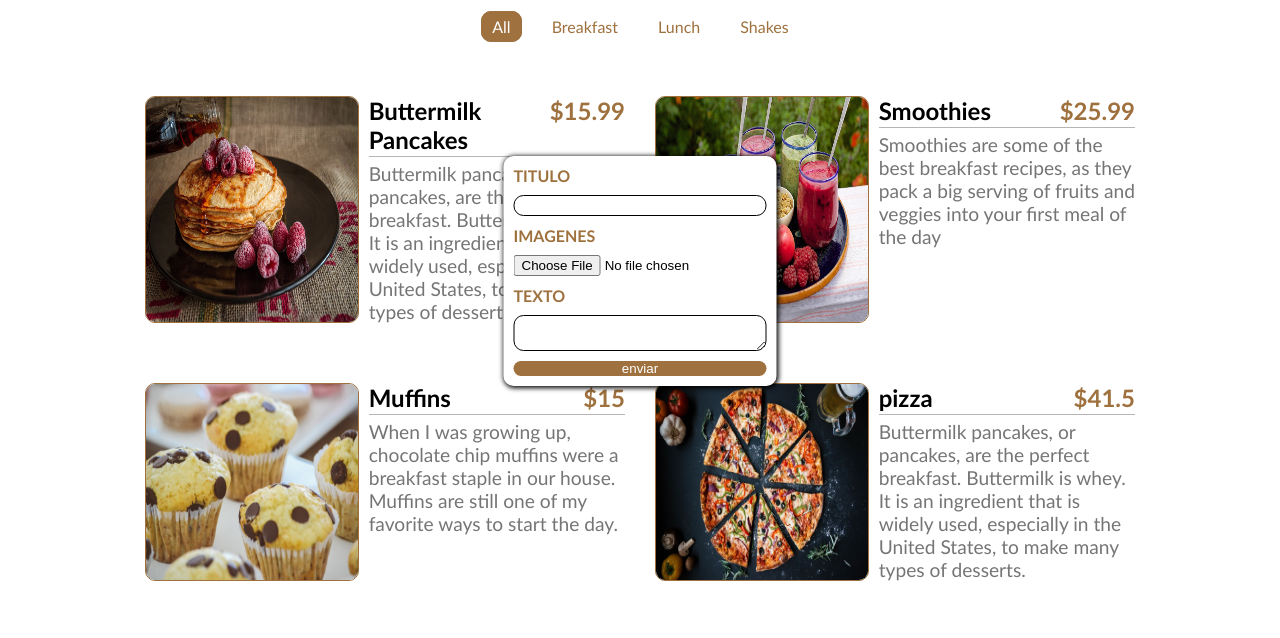
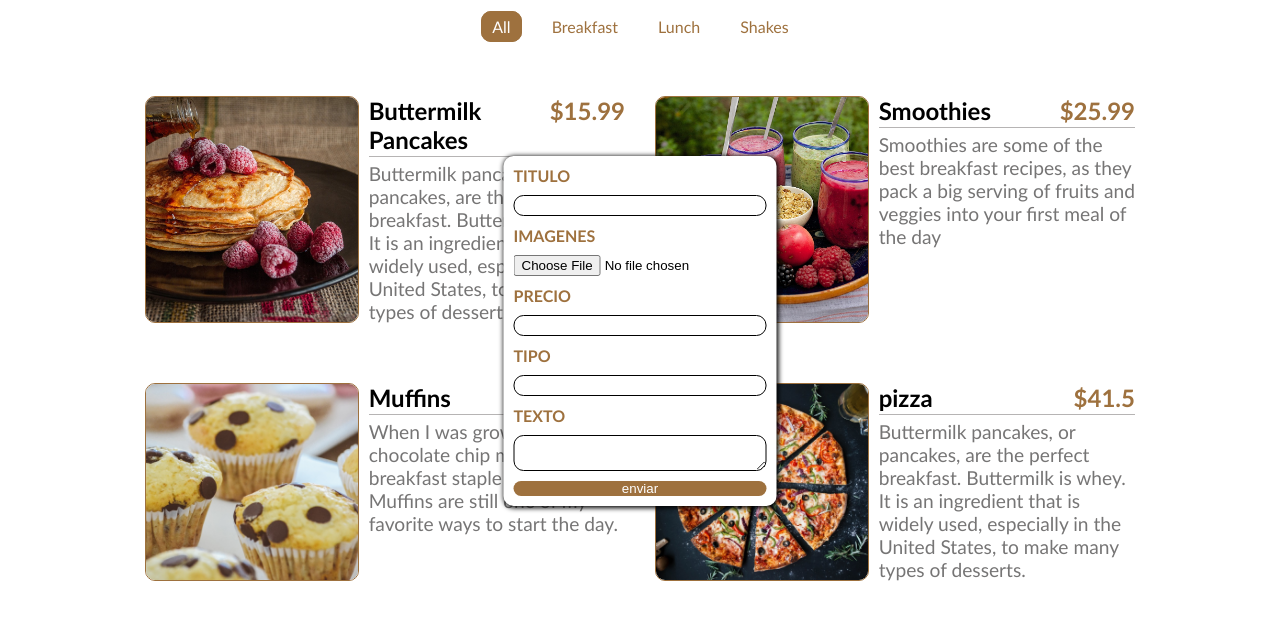
Before and after one commit to Ezequiel144/Restaurante, a plain HTML site: page index.html in a window 1280 px wide. Both pictures are taken after a click on the element "agregar". Shown: the part 84-722 px from the top of the page. Drawn offline with Linux system fonts and the light colour scheme.

Commit message:
commit 7

```diff
--- a/SASS/_contentmain.scss
+++ b/SASS/_contentmain.scss
@@ -27,6 +27,7 @@
                     height: 100%;
                     border: 1px solid #9e713e;
                     border-radius: 10px;
+                    object-fit: cover;
                 }
             }
             &__text{
--- a/app.js
+++ b/app.js
@@ -107,6 +107,7 @@ function captura(){
     const title = document.getElementById("titulo").value;
     const arch = document.getElementById("arch").value;
     const texto = document.getElementById("texto").value;
+    const price = document.getElementById("")
     menu.push(new Comidas(arch,title,texto));
     alert(title);
     alert(arch);
--- a/index.html
+++ b/index.html
@@ -29,6 +29,10 @@
             <input id="titulo" class="modal__form__enter" id="title" type="text">
             <label class="modal__form__title" for="img">imagenes</label>
             <input id="arch" class="modal__form__img" id="img" type="file">
+            <label class="modal__form__title" for="price">Precio</label>
+            <input class="modal__form__enter" id="price" type="number">
+            <label class="modal__form__title" for="tipo">tipo</label>
+            <input class="modal__form__enter" id="tipo" type="text">
             <label class="modal__form__title" for="text">texto</label>
             <textarea id="texto" class="modal__form__enter" id="text"></textarea>
             <input class="modal__form__send" type="button" value="enviar" onclick="captura()">
```
Also changed, not shown: style.css, 1 other file.
